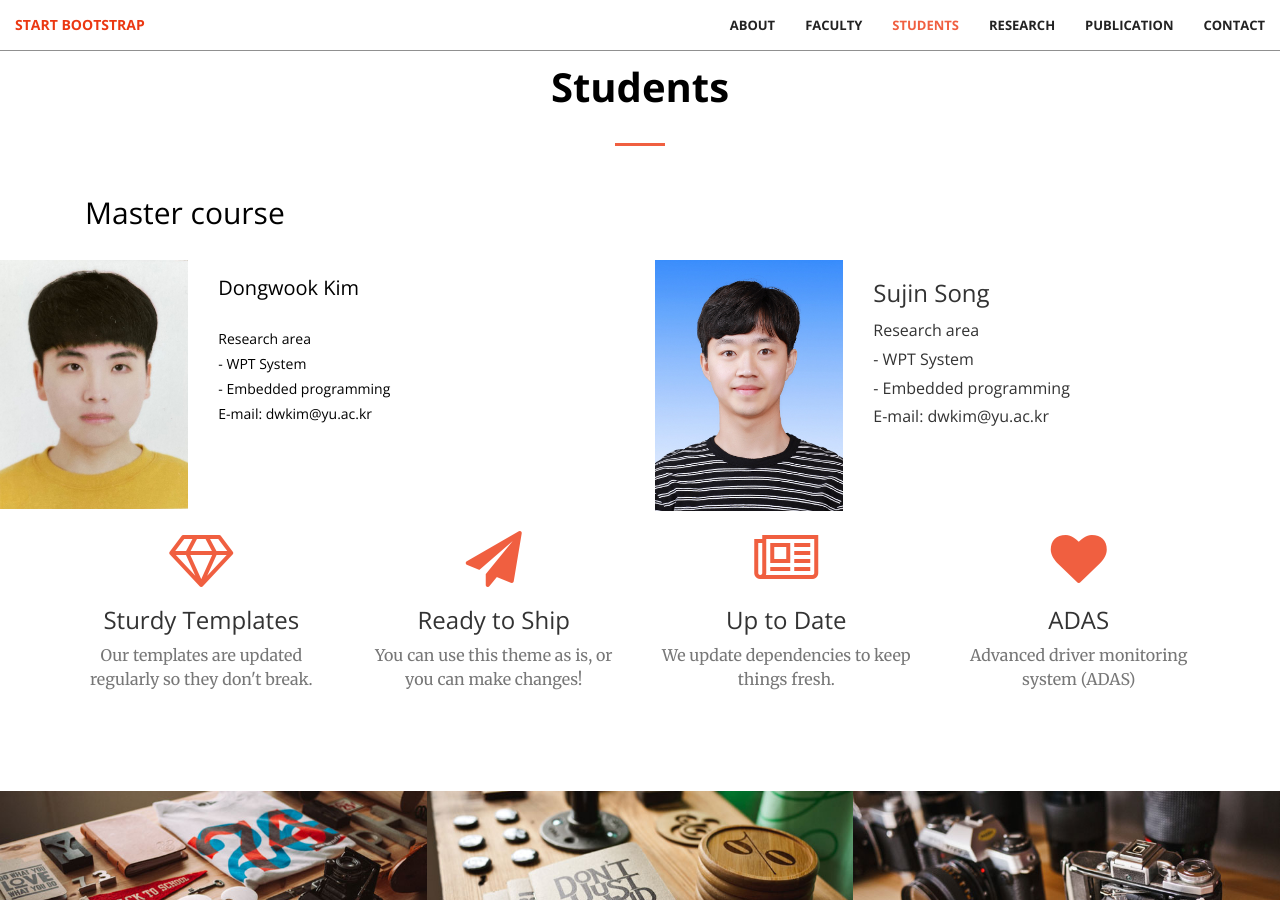
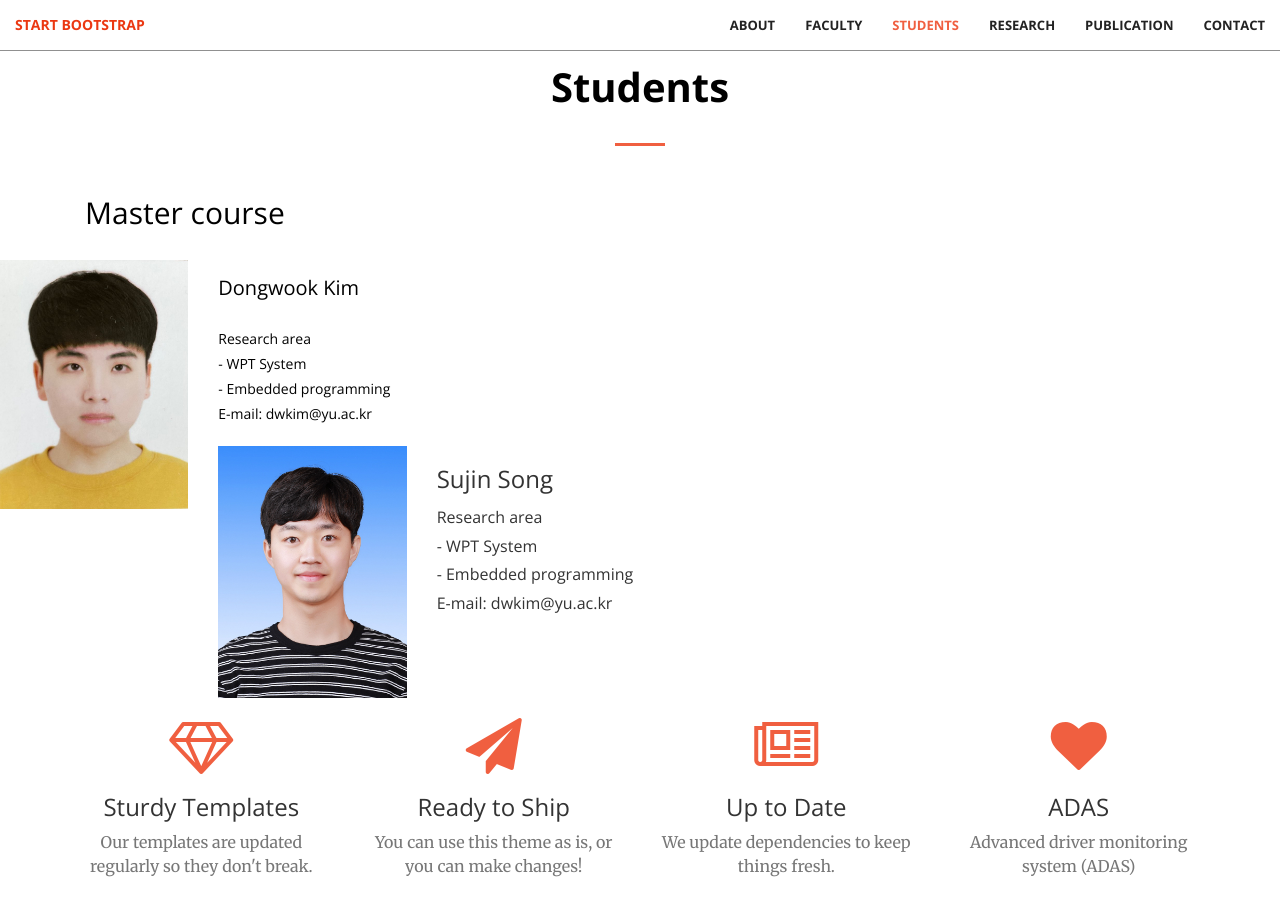
Before and after one commit to dwKim88/AEL, a Jekyll site: the page built from index.html, in a window 1280 px wide and 900 px high, scrolled down 3691 px. Built offline with Jekyll 4.4.1, drawn with Linux system fonts in a browser that asks for light colours.

Commit message:
Update students.html

```diff
--- a/_includes/students.html
+++ b/_includes/students.html
@@ -30,7 +30,7 @@
                      <img src="img/portfolio/01_SLee.jpg" class="img-responsive" alt="">
                 </div>
             <!-- 석사1 정보 -->
-            <div class="col-xs-4 text-left">
+                <div class="col-xs-10 text-left">
                     <h4>
                         <p style="line-height: 1.8; color:black; font-size:20px;">
                             Dongwook Kim
```
Lines whose indentation alone changed are shown as unchanged.
